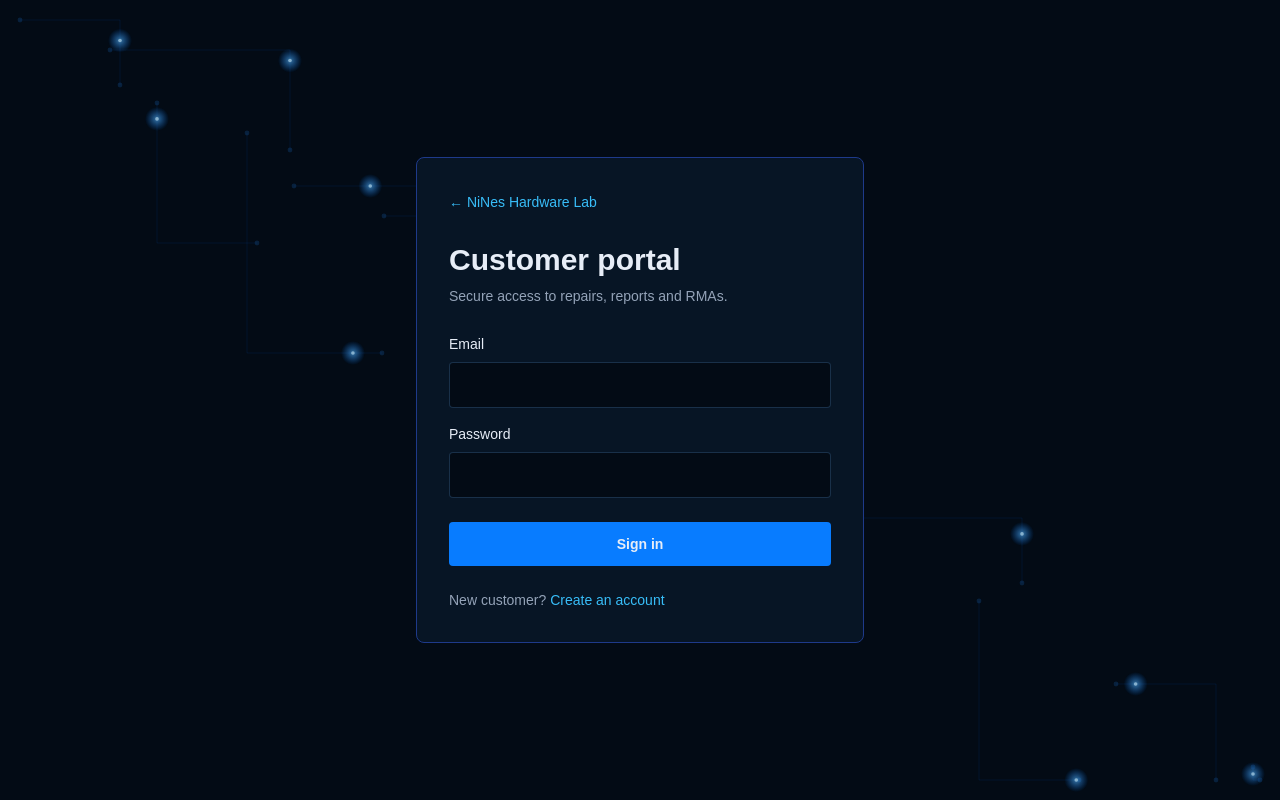
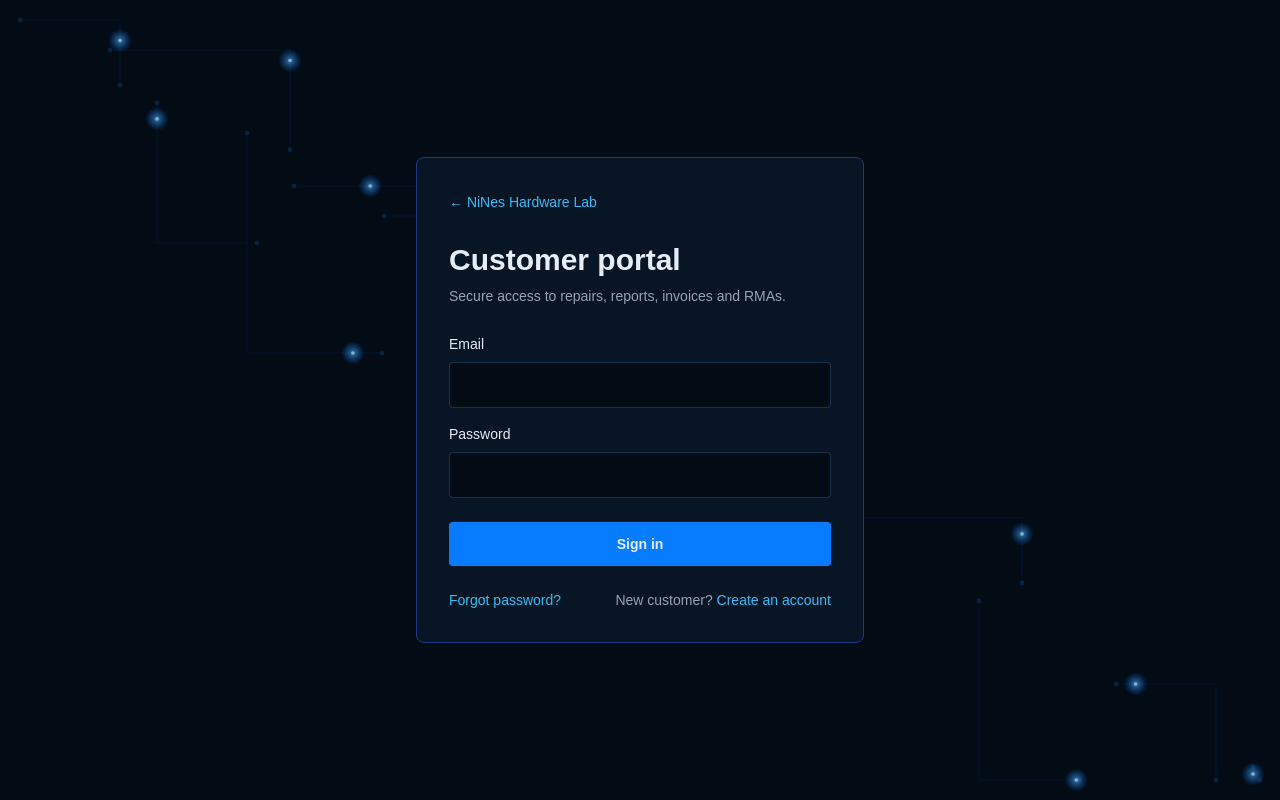
Before and after one commit to Kurgat-cloud54/nines-hardware-lab, a Next.js app: page /auth/login in a window 1280 px wide. Built offline with nearby package versions, Linux system fonts and the light colour scheme; no server answers.

Commit message:
feat: forgot-password flow with email reset link

```diff
--- a/src/app/auth/callback/route.ts
+++ b/src/app/auth/callback/route.ts
@@ -1,3 +1,3 @@
 import { NextResponse } from "next/server";
 import { createClient } from "@/lib/supabase/server";
-export async function GET(request: Request) { const url = new URL(request.url); const code = url.searchParams.get("code"); if (code) await (await createClient()).auth.exchangeCodeForSession(code); return NextResponse.redirect(new URL("/portal", url.origin)); }
+export async function GET(request: Request) { const url = new URL(request.url); const code = url.searchParams.get("code"); const next = url.searchParams.get("next"); if (code) await (await createClient()).auth.exchangeCodeForSession(code); return NextResponse.redirect(new URL(next && next.startsWith("/") ? next : "/portal", url.origin)); }
--- a/src/app/auth/login/page.tsx
+++ b/src/app/auth/login/page.tsx
@@ -1,5 +1,51 @@
 "use client";
-import { FormEvent, useState } from "react";
+
 import Link from "next/link";
+import { useState, type FormEvent } from "react";
 import { createClient } from "@/lib/supabase/client";
-export default function LoginPage() { const [message,setMessage] = useState(""); async function submit(event: FormEvent<HTMLFormElement>) { event.preventDefault(); const form = new FormData(event.currentTarget); const { error } = await createClient().auth.signInWithPassword({email:String(form.get("email")),password:String(form.get("password"))}); setMessage(error?.message ?? "Signed in. Redirecting…"); if (!error) window.location.assign("/portal"); } return <main className="grid min-h-screen place-items-center p-5"><form onSubmit={submit} className="w-full max-w-md rounded-lg border border-blue-900 bg-panel p-8"><Link href="/" className="text-sm text-sky-400">← NiNes Hardware Lab</Link><h1 className="mt-7 text-3xl font-semibold">Customer portal</h1><p className="mt-2 text-sm text-slate-400">Secure access to repairs, reports and RMAs.</p><label className="mt-7 block text-sm">Email<input required name="email" type="email" className="mt-2 w-full rounded border bg-ink p-3"/></label><label className="mt-4 block text-sm">Password<input required name="password" type="password" className="mt-2 w-full rounded border bg-ink p-3"/></label><button className="mt-6 w-full rounded bg-electric p-3 text-sm font-bold">Sign in</button>{message && <p role="status" className="mt-4 text-sm text-slate-300">{message}</p>}<p className="mt-6 text-sm text-slate-400">New customer? <Link href="/auth/sign-up" className="text-sky-400">Create an account</Link></p></form></main>; }
+
+export default function LoginPage() {
+  const [message, setMessage] = useState("");
+  const [mode, setMode] = useState<"login" | "forgot">("login");
+
+  async function submit(event: FormEvent<HTMLFormElement>) {
+    event.preventDefault();
+    const form = new FormData(event.currentTarget);
+    const email = String(form.get("email"));
+    if (mode === "forgot") {
+      setMessage("Sending reset link…");
+      const { error } = await createClient().auth.resetPasswordForEmail(email, { redirectTo: `${location.origin}/auth/callback?next=/auth/reset-password` });
+      setMessage(error ? error.message : "Reset link sent — check your email inbox.");
+      return;
+    }
+    const { error } = await createClient().auth.signInWithPassword({ email, password: String(form.get("password")) });
+    setMessage(error?.message ?? "Signed in. Redirecting…");
+    if (!error) window.location.assign("/portal");
+  }
+
+  return (
+    <main className="grid min-h-screen place-items-center p-5">
+      <form onSubmit={submit} className="w-full max-w-md rounded-lg border border-blue-900 bg-panel p-8">
+        <Link href="/" className="text-sm text-sky-400">← NiNes Hardware Lab</Link>
+        <h1 className="mt-7 text-3xl font-semibold">{mode === "login" ? "Customer portal" : "Reset password"}</h1>
+        <p className="mt-2 text-sm text-slate-400">{mode === "login" ? "Secure access to repairs, reports, invoices and RMAs." : "Enter your account email and we'll send you a link to set a new password."}</p>
+        <label className="mt-7 block text-sm">Email
+          <input required name="email" type="email" className="mt-2 w-full rounded border bg-ink p-3" />
+        </label>
+        {mode === "login" && (
+          <label className="mt-4 block text-sm">Password
+            <input required name="password" type="password" className="mt-2 w-full rounded border bg-ink p-3" />
+          </label>
+        )}
+        <button className="mt-6 w-full rounded bg-electric p-3 text-sm font-bold">{mode === "login" ? "Sign in" : "Send reset link"}</button>
+        {message && <p role="status" className="mt-4 text-sm text-slate-300">{message}</p>}
+        <div className="mt-6 flex flex-wrap items-center justify-between gap-2 text-sm text-slate-400">
+          <button type="button" onClick={() => { setMode(mode === "login" ? "forgot" : "login"); setMessage(""); }} className="text-sky-400">
+            {mode === "login" ? "Forgot password?" : "← Back to sign in"}
+          </button>
+          {mode === "login" && <span>New customer? <Link href="/auth/sign-up" className="text-sky-400">Create an account</Link></span>}
+        </div>
+      </form>
+    </main>
+  );
+}
--- /dev/null
+++ b/src/app/auth/reset-password/page.tsx
@@ -0,0 +1,32 @@
+"use client";
+
+import Link from "next/link";
+import { useState, type FormEvent } from "react";
+import { createClient } from "@/lib/supabase/client";
+
+export default function ResetPasswordPage() {
+  const [newPassword, setNewPassword] = useState("");
+  const [message, setMessage] = useState("");
+
+  async function submit(event: FormEvent<HTMLFormElement>) {
+    event.preventDefault();
+    setMessage("Updating…");
+    const { error } = await createClient().auth.updateUser({ password: newPassword });
+    setMessage(error ? error.message : "Password updated. You can now sign in with it.");
+  }
+
+  return (
+    <main className="grid min-h-screen place-items-center p-5">
+      <form onSubmit={submit} className="w-full max-w-md rounded-lg border border-blue-900 bg-panel p-8">
+        <Link href="/auth/login" className="text-sm text-sky-400">← NiNes Hardware Lab</Link>
+        <h1 className="mt-7 text-3xl font-semibold">Set a new password</h1>
+        <p className="mt-2 text-sm text-slate-400">You&apos;re signed in via the reset link. Choose a new password for your account.</p>
+        <label className="mt-7 block text-sm">New password
+          <input required minLength={6} type="password" value={newPassword} onChange={(e) => setNewPassword(e.target.value)} className="mt-2 w-full rounded border bg-ink p-3" />
+        </label>
+        <button className="mt-6 w-full rounded bg-electric p-3 text-sm font-bold">Update password</button>
+        {message && <p role="status" className="mt-4 text-sm text-slate-300">{message}</p>}
+      </form>
+    </main>
+  );
+}
```
